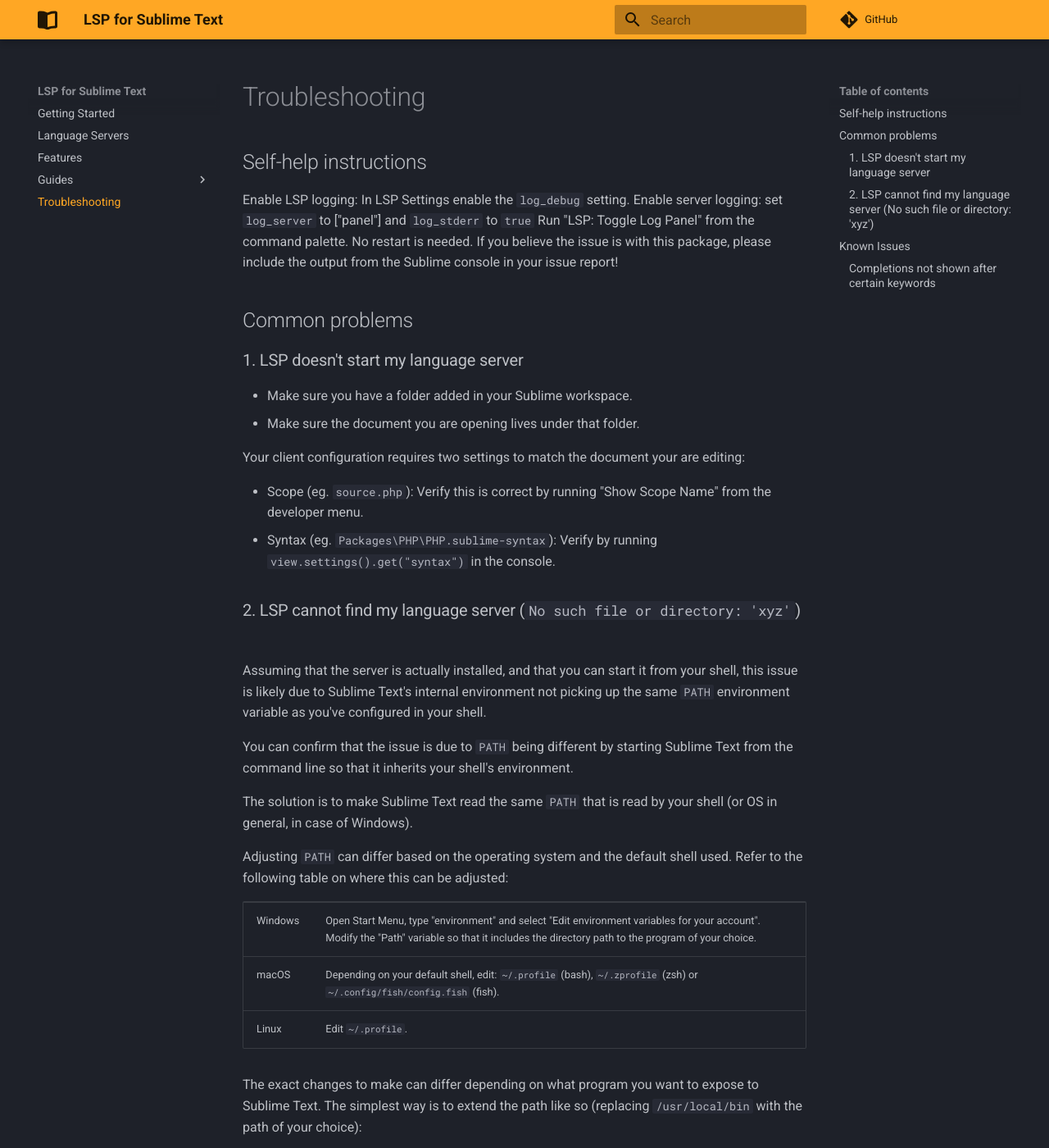
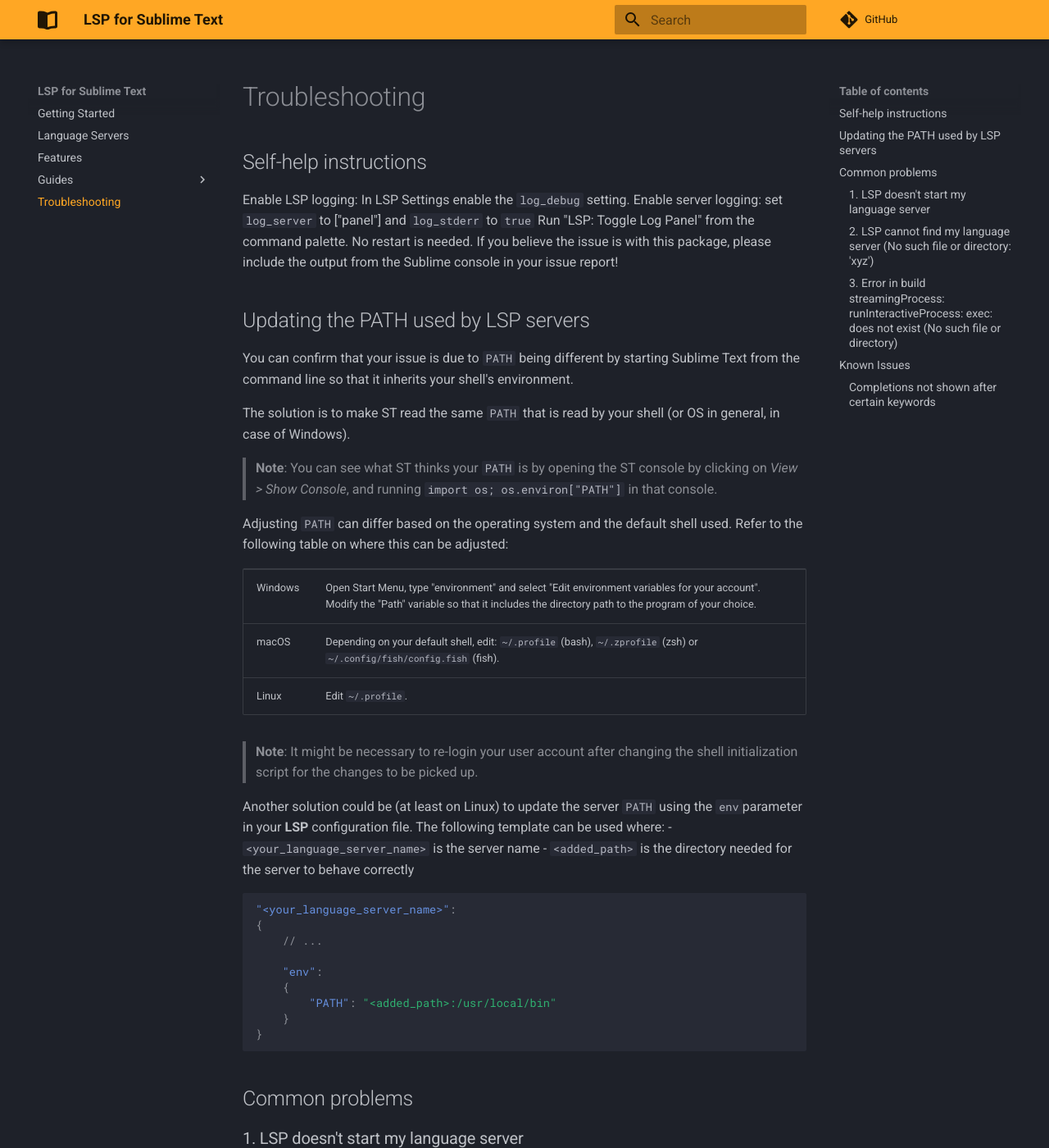
Before and after one commit to sublimelsp/LSP, an MkDocs documentation site: the page built from docs/src/troubleshooting.md, in a window 1280 px wide and 1400 px high. Shown: the whole window at 82% size. Built offline with MkDocs 1.6.1 and Material for MkDocs 9.7.7, drawn with Linux system fonts in a browser that asks for light colours; comment, search, counter and statistics services are not loaded; some of the changed text lies outside the part shown.

Commit message:
Update documentation. Explain how to solve issue #1530. As multiple troubleshooting sections have the same solution (updating the `PATH`) I create a specific section that can be links to.

````diff
--- a/docs/src/troubleshooting.md
+++ b/docs/src/troubleshooting.md
@@ -5,25 +5,13 @@
 Run "LSP: Toggle Log Panel" from the command palette. No restart is needed.
 If you believe the issue is with this package, please include the output from the Sublime console in your issue report!
 
-## Common problems
+## Updating the PATH used by LSP servers
 
-### 1. LSP doesn't start my language server
+You can confirm that your issue is due to `PATH` being different by starting Sublime Text from the command line so that it inherits your shell's environment.
 
-* Make sure you have a folder added in your Sublime workspace.
-* Make sure the document you are opening lives under that folder.
+The solution is to make ST read the same `PATH` that is read by your shell (or OS in general, in case of Windows).
 
-Your client configuration requires two settings to match the document your are editing:
-
-* Scope (eg. `source.php`): Verify this is correct by running "Show Scope Name" from the developer menu.
-* Syntax (eg. `Packages\PHP\PHP.sublime-syntax`): Verify by running `view.settings().get("syntax")` in the console.
-
-### 2. LSP cannot find my language server (`No such file or directory: 'xyz'`)
-
-Assuming that the server is actually installed, and that you can start it from your shell, this issue is likely due to Sublime Text's internal environment not picking up the same `PATH` environment variable as you've configured in your shell.
-
-You can confirm that the issue is due to `PATH` being different by starting Sublime Text from the command line so that it inherits your shell's environment.
-
-The solution is to make Sublime Text read the same `PATH` that is read by your shell (or OS in general, in case of Windows).
+> **Note**: You can see what ST thinks your `PATH` is by opening the ST console by clicking on *View > Show Console*, and running `import os; os.environ["PATH"]` in that console.
 
 Adjusting `PATH` can differ based on the operating system and the default shell used. Refer to the following table on where this can be adjusted:
 
@@ -42,15 +30,66 @@
 </tr>
 </table>
 
+> **Note**: It might be necessary to re-login your user account after changing the shell initialization script for the changes to be picked up.
+
+
+Another solution could be (at least on Linux) to update the server `PATH` using the `env`parameter in your **LSP** configuration file. The following template can be used where:
+  - `<your_language_server_name>` is the server name
+  - `<added_path>` is the directory needed for the server to behave correctly
+
+```json
+"<your_language_server_name>":
+{
+    // ...
+
+    "env":
+    {
+        "PATH": "<added_path>:/usr/local/bin"
+    }
+}
+```
+
+## Common problems
+
+### 1. LSP doesn't start my language server
+
+* Make sure you have a folder added in your Sublime workspace.
+* Make sure the document you are opening lives under that folder.
+
+Your client configuration requires two settings to match the document your are editing:
+
+* Scope (eg. `source.php`): Verify this is correct by running "Show Scope Name" from the developer menu.
+* Syntax (eg. `Packages\PHP\PHP.sublime-syntax`): Verify by running `view.settings().get("syntax")` in the console.
+
+### 2. LSP cannot find my language server (`No such file or directory: 'xyz'`)
+Assuming that the server is actually installed, and that you can start it from your shell, this issue is likely due to Sublime Text's internal environment not picking up the same `PATH` environment variable as you've configured in your shell.
+
 The exact changes to make can differ depending on what program you want to expose to Sublime Text. The simplest way is to extend the path like so (replacing `/usr/local/bin` with the path of your choice):
-
 ```sh
 export PATH="/usr/local/bin:$PATH"
 ```
 
-If, for example, you want to expose a `Node` binary to ST and you have it installed through a version manager like `nvm`, you need to insert its [initialization script](https://github.com/nvm-sh/nvm#install--update-script) in the location specified in the table above.
+If, for example, you want to expose a `Node` binary to ST and you have it installed through a version manager like `nvm`, you need to insert its [initialization script](https://github.com/nvm-sh/nvm#install--update-script) in the location specified in [this table](troubleshooting.md#updating-the-path-used-by-lsp-servers)
 
-> **Note**: It might be necessary to re-login your user account after changing the shell initialization script for the changes to be picked up.
+The complete procedure of updating the `PATH` used by Sublime Text depends on your platform and is explained [here](troubleshooting.md#updating-the-path-used-by-lsp-servers).
+
+### 3. Error in build `streamingProcess: runInteractiveProcess: exec: does not exist (No such file or directory)`
+
+This error could occurs when using `stack` or `cabal` (`Haskell` language building tools) with the `haskell-language-server` if a library or binary is missing in the language server `PATH`.
+
+Depending on how you installed your `Haskell` tools, you will need to add one or more of the following to your Sublime Text `PATH`.
+```bash
+### Home specific and default Stack binaries location
+export PATH=$PATH:~/.local/bin:~/bin
+
+### Binaries and libraries installed using ghcup-hs
+export PATH=$PATH:~/.ghcup/bin
+
+### Binaries and librairies installed using Cabal
+export PATH=$PATH:~/.cabal/bin
+```
+
+The complete procedure of updating the `PATH` used by Sublime Text depends on your platform and is explained [here](troubleshooting.md#updating-the-path-used-by-lsp-servers).
 
 ## Known Issues
 
````
